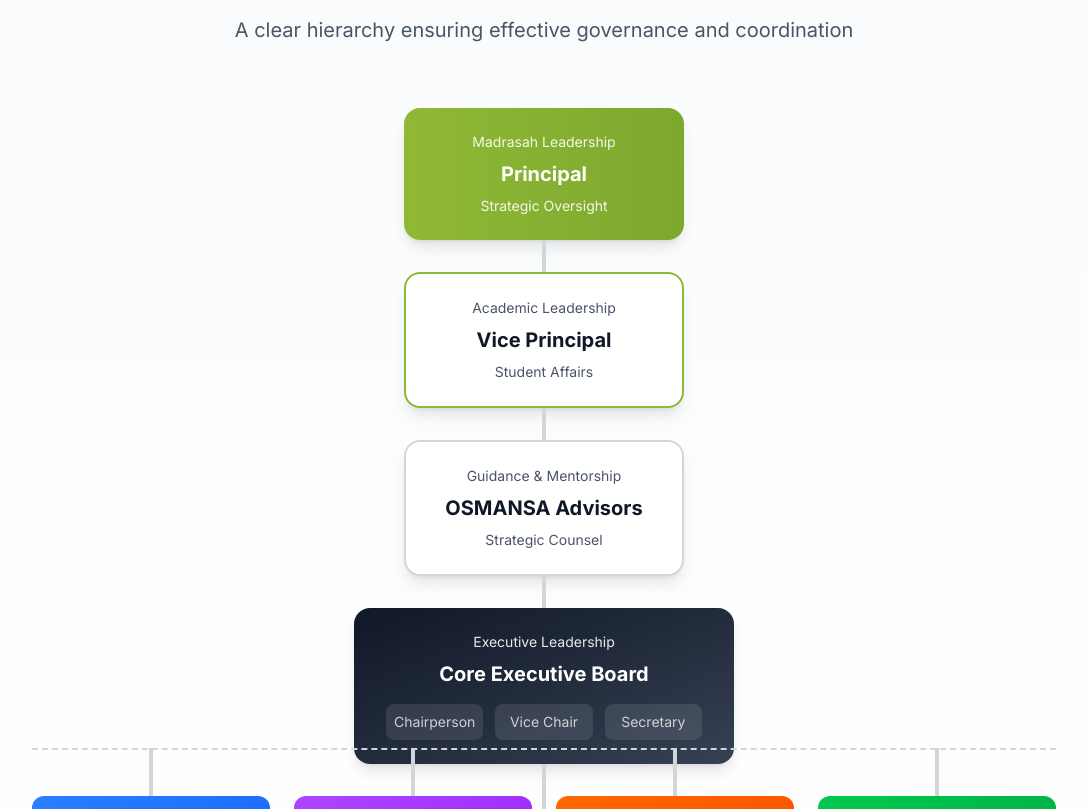
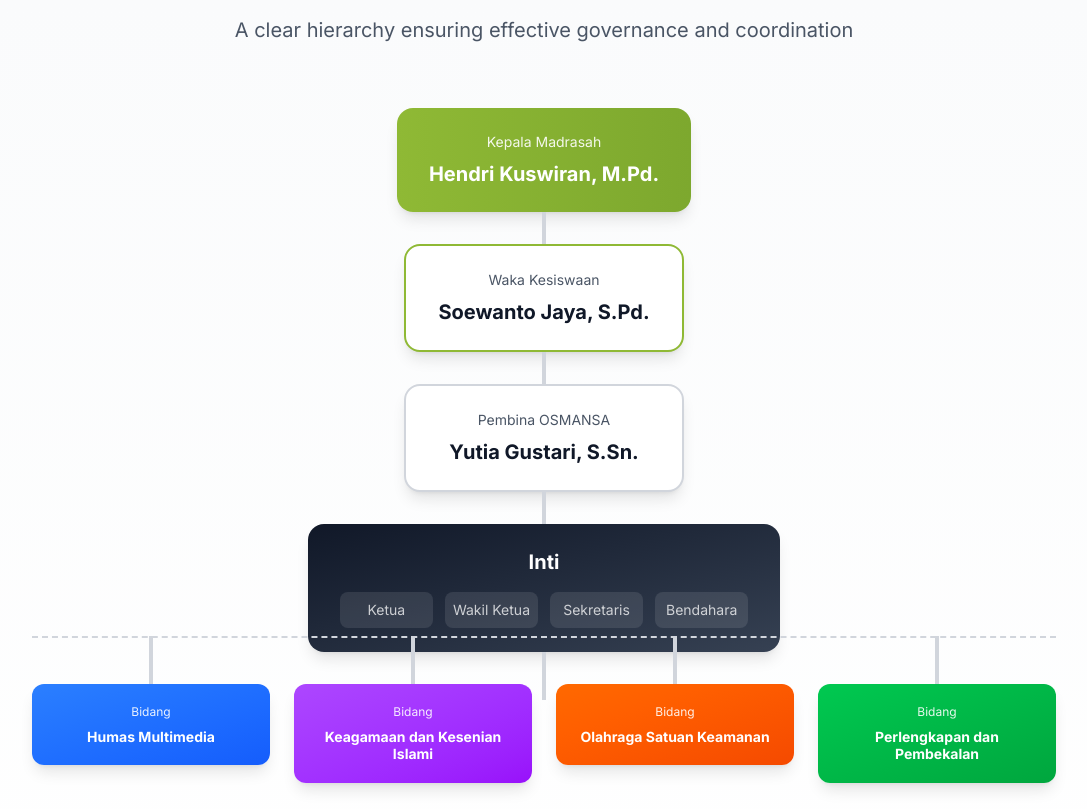
Before and after one commit to osmansa-xyz/OSMANSAWeb, a React (Vite) app: page / in a window 1280 px wide. Shown: the part 4640-5449 px from the top of the page, without its empty margins (96-1183 px from the left). Built offline with nearby package versions, Linux system fonts and the light colour scheme.

Commit message:
Update OrganizationalStructure.tsx

```diff
--- a/src/app/components/OrganizationalStructure.tsx
+++ b/src/app/components/OrganizationalStructure.tsx
@@ -8,10 +8,10 @@ export function OrganizationalStructure() {
         <div className="text-center mb-16">
           <div className="inline-flex items-center gap-2 px-4 py-2 bg-[#8FB935]/10 rounded-full mb-4">
             <Users className="w-4 h-4 text-[#8FB935]" />
-            <span className="text-sm text-[#8FB935]">Leadership Structure</span>
+            <span className="text-sm text-[#8FB935]">Struktur Kepemimpinan</span>
           </div>
           <h2 className="text-5xl font-bold text-gray-900 mb-6">
-            Organizational Structure
+            Struktur Organisasi
           </h2>
           <p className="text-xl text-gray-600 max-w-2xl mx-auto">
             A clear hierarchy ensuring effective governance and coordination
@@ -23,10 +23,8 @@ export function OrganizationalStructure() {
           {/* Principal */}
           <div className="relative">
             <div className="bg-gradient-to-r from-[#8FB935] to-[#7DA82E] text-white rounded-2xl px-8 py-6 shadow-lg min-w-[280px] text-center">
-              <div className="text-sm mb-2 opacity-90">Madrasah Leadership</div>
-              <h4 className="font-bold text-xl">Principal</h4>
-              <p className="text-sm mt-2 opacity-90">Strategic Oversight</p>
-            </div>
+              <div className="text-sm mb-2 opacity-90">Kepala Madrasah</div>
+              <h4 className="font-bold text-xl">Hendri Kuswiran, M.Pd.</h4>            </div>
             {/* Vertical line */}
             <div className="absolute left-1/2 -translate-x-1/2 w-1 h-12 bg-gray-300 top-full"></div>
           </div>
@@ -34,9 +32,8 @@ export function OrganizationalStructure() {
           {/* Vice Principal */}
           <div className="relative">
             <div className="bg-white border-2 border-[#8FB935] rounded-2xl px-8 py-6 shadow-lg min-w-[280px] text-center">
-              <div className="text-sm mb-2 text-gray-600">Academic Leadership</div>
-              <h4 className="font-bold text-xl text-gray-900">Vice Principal</h4>
-              <p className="text-sm mt-2 text-gray-600">Student Affairs</p>
+              <div className="text-sm mb-2 text-gray-600">Waka Kesiswaan</div>
+              <h4 className="font-bold text-xl text-gray-900">Soewanto Jaya, S.Pd.</h4>
             </div>
             {/* Vertical line */}
             <div className="absolute left-1/2 -translate-x-1/2 w-1 h-12 bg-gray-300 top-full"></div>
@@ -45,9 +42,8 @@ export function OrganizationalStructure() {
           {/* Advisors */}
           <div className="relative">
             <div className="bg-white border-2 border-gray-300 rounded-2xl px-8 py-6 shadow-lg min-w-[280px] text-center">
-              <div className="text-sm mb-2 text-gray-600">Guidance & Mentorship</div>
-              <h4 className="font-bold text-xl text-gray-900">OSMANSA Advisors</h4>
-              <p className="text-sm mt-2 text-gray-600">Strategic Counsel</p>
+              <div className="text-sm mb-2 text-gray-600">Pembina OSMANSA</div>
+              <h4 className="font-bold text-xl text-gray-900">Yutia Gustari, S.Sn.</h4>
             </div>
             {/* Vertical line */}
             <div className="absolute left-1/2 -translate-x-1/2 w-1 h-12 bg-gray-300 top-full"></div>
@@ -56,17 +52,19 @@ export function OrganizationalStructure() {
           {/* Core Executives */}
           <div className="relative">
             <div className="bg-gradient-to-br from-gray-900 to-gray-700 text-white rounded-2xl px-8 py-6 shadow-lg min-w-[320px] text-center">
-              <div className="text-sm mb-2 opacity-90">Executive Leadership</div>
-              <h4 className="font-bold text-xl">Core Executive Board</h4>
-              <div className="grid grid-cols-3 gap-3 mt-4 text-sm">
+              <h4 className="font-bold text-xl">Inti</h4>
+              <div className="grid grid-cols-4 gap-3 mt-4 text-sm">
                 <div className="bg-white/10 rounded-lg p-2">
-                  <div className="opacity-75">Chairperson</div>
+                  <div className="opacity-75">Ketua</div>
                 </div>
                 <div className="bg-white/10 rounded-lg p-2">
-                  <div className="opacity-75">Vice Chair</div>
+                  <div className="opacity-75">Wakil Ketua</div>
                 </div>
                 <div className="bg-white/10 rounded-lg p-2">
-                  <div className="opacity-75">Secretary</div>
+                  <div className="opacity-75">Sekretaris</div>
+                </div>
+                <div className="bg-white/10 rounded-lg p-2">
+                  <div className="opacity-75">Bendahara</div>
                 </div>
               </div>
             </div>
@@ -81,17 +79,17 @@ export function OrganizationalStructure() {
               <div className="hidden lg:block absolute top-0 left-0 right-0 h-0 border-t-2 border-dashed border-gray-300 -translate-y-12"></div>
 
               {[
-                { name: 'Public Relations & Multimedia', color: 'from-blue-500 to-blue-600' },
-                { name: 'Religious Affairs', color: 'from-purple-500 to-purple-600' },
-                { name: 'Sports & Health', color: 'from-orange-500 to-orange-600' },
-                { name: 'Equipment & Logistics', color: 'from-green-500 to-green-600' }
+                { name: 'Humas Multimedia', color: 'from-blue-500 to-blue-600' },
+                { name: 'Keagamaan dan Kesenian Islami', color: 'from-purple-500 to-purple-600' },
+                { name: 'Olahraga Satuan Keamanan', color: 'from-orange-500 to-orange-600' },
+                { name: 'Perlengkapan dan Pembekalan', color: 'from-green-500 to-green-600' }
               ].map((dept, index) => (
                 <div key={index} className="relative">
                   {/* Vertical line to connect to coordination line */}
                   <div className="hidden lg:block absolute left-1/2 -translate-x-1/2 w-1 h-12 bg-gray-300 -top-12"></div>
 
                   <div className={`bg-gradient-to-br ${dept.color} text-white rounded-xl px-6 py-5 shadow-lg text-center`}>
-                    <div className="text-xs mb-2 opacity-90">Department Head</div>
+                    <div className="text-xs mb-2 opacity-90">Bidang</div>
                     <h5 className="font-bold text-sm leading-tight">{dept.name}</h5>
                   </div>
                 </div>
```
